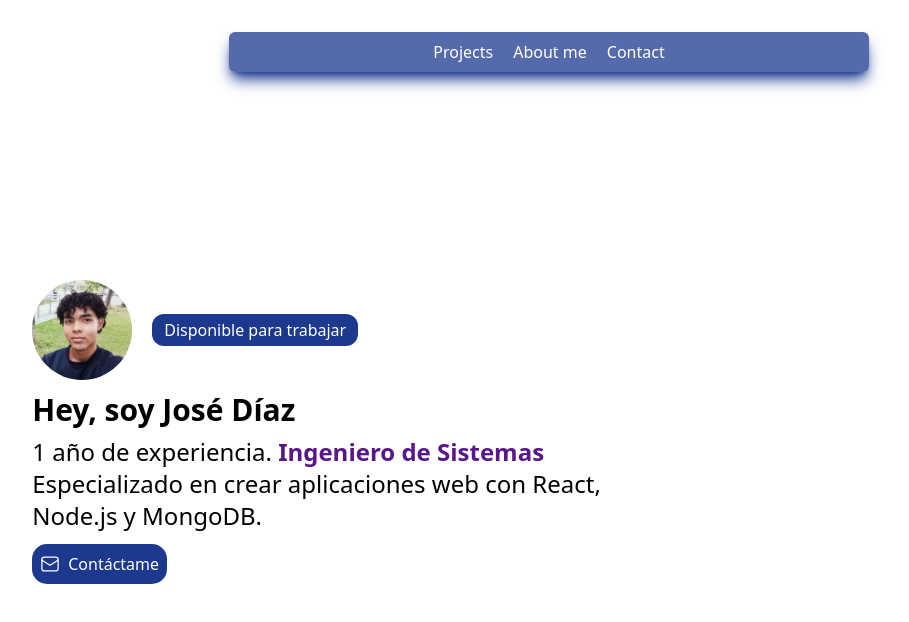
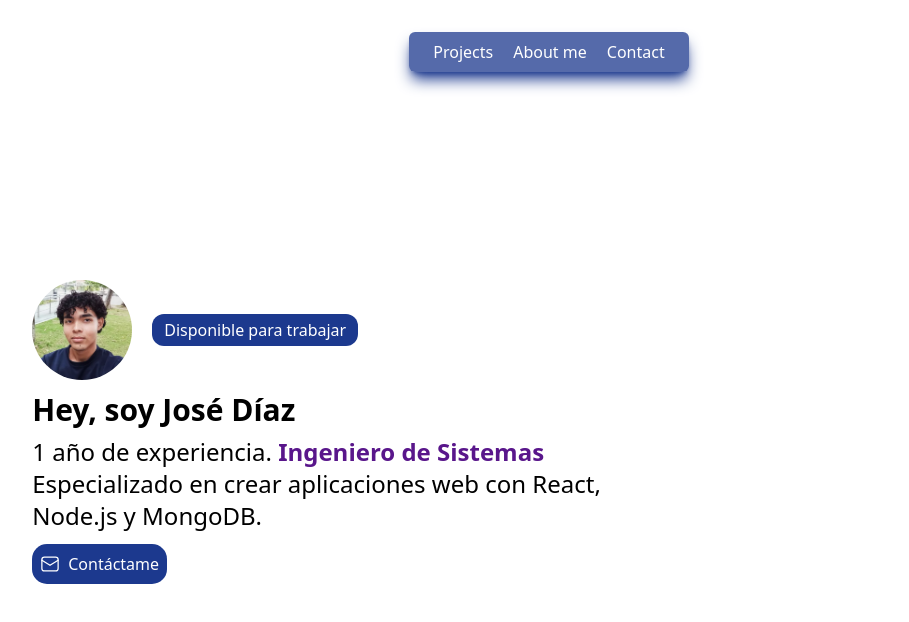
Before and after one commit to jose-advh/mi-portfolio, a React (Vite) app: page / in a window 1280 px wide. Shown: the top 622 px of the page, without its empty margins (91-1000 px from the left). Built offline with nearby package versions, Linux system fonts and the light colour scheme.

Commit message:
Bugs fixeds

```diff
--- a/src/App.jsx
+++ b/src/App.jsx
@@ -1,5 +1,5 @@
 import "./App.css";
-import Header from "./components/Header";
+import Header from "./components/header";
 import Presentacion from "./components/Presentacion";
 
 function App() {
@@ -11,4 +11,6 @@ function App() {
   );
 }
 
+// Fixed
+
 export default App;
--- a/src/components/header/index.jsx
+++ b/src/components/header/index.jsx
@@ -25,7 +25,7 @@ const pagesItems = [
 
 const Header = () => {
   return (
-    <header className="w-95 lg:w-2/4 bg-blue-900/75 m-auto rounded-md shadow-lg shadow-blue-900 fixed left-0 right-0">
+    <header className="w-95 lg:w-fit bg-blue-900/75 m-auto rounded-md shadow-lg shadow-blue-900 fixed left-0 right-0">
       <nav className="flex justify-around py-2 px-6">
         <ul className="flex gap-5 items-center">
           {pagesItems.map((link) => (
```
